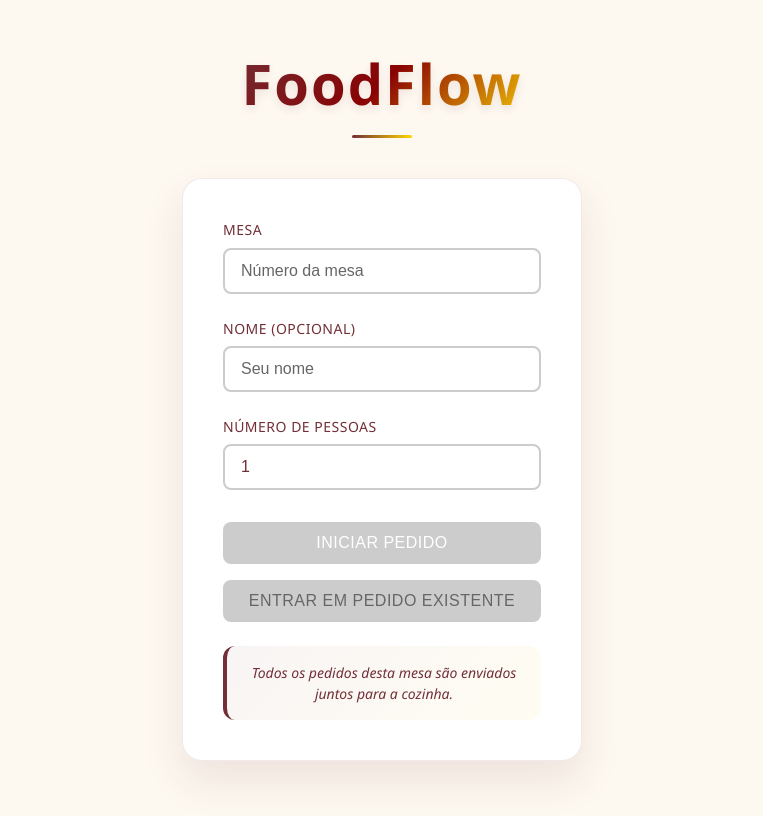
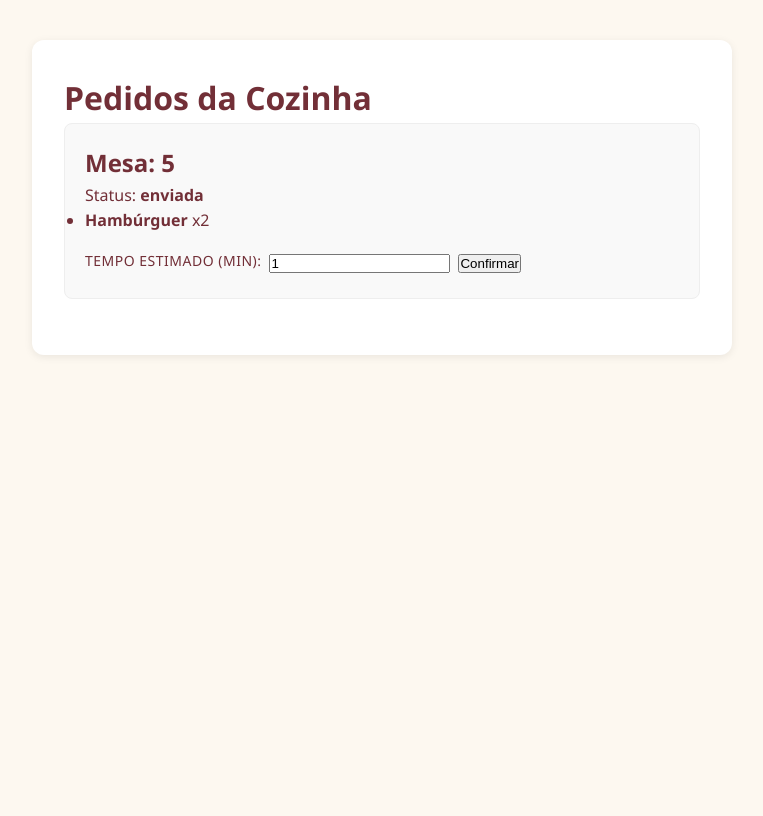
Before and after one commit to vinin2308/foodflow_cardapio, an Angular app: page /cozinha in a window 1280 px wide. Before the commit this address led to /. Shown: the top 816 px of the page, without its empty margins (258-1021 px from the left). Built offline with nearby package versions, Linux system fonts and the light colour scheme.

Commit message:
Inicio da tela da cozinha

```diff
--- a/src/app/app.routes.ts
+++ b/src/app/app.routes.ts
@@ -1,9 +1,11 @@
 import { Routes } from '@angular/router';
 import { HomeComponent } from './home/home';
 import { CardapioComponent } from './cardapio/cardapio';
+import { CozinhaComponent } from './cozinha/cozinha';
 
 export const routes: Routes = [
   { path: '', component: HomeComponent },
   { path: 'cardapio', component: CardapioComponent },
+  {path: 'cozinha', component: CozinhaComponent},
   { path: '**', redirectTo: '' }
 ];
--- /dev/null
+++ b/src/app/cozinha/cozinha.html
@@ -0,0 +1,24 @@
+<div class="cozinha-container">
+  <h1>Pedidos da Cozinha</h1>
+  <div *ngIf="pedidos.length === 0" class="sem-pedidos">
+    Nenhum pedido recebido.
+  </div>
+  <div *ngFor="let pedido of pedidos" class="pedido-card">
+    <h2>Mesa: {{ pedido.mesa }}</h2>
+    <p>Status: <strong>{{ pedido.status }}</strong></p>
+    <ul>
+      <li *ngFor="let item of pedido.itens">
+        <strong>{{ item.item.nome }}</strong> x{{ item.quantidade }}
+        <span *ngIf="item.observacao"> - <em>{{ item.observacao }}</em></span>
+      </li>
+    </ul>
+    <div class="tempo-estimado-section">
+      <label for="tempo-{{pedido.id}}">Tempo estimado (min):</label>
+      <input type="number" id="tempo-{{pedido.id}}" [(ngModel)]="pedido.tempoEstimado" min="1" />
+      <button (click)="confirmarTempo(pedido)">Confirmar</button>
+    </div>
+    <div *ngIf="pedido.tempoEstimadoConfirmado" class="tempo-confirmado">
+      Tempo confirmado: <strong>{{ pedido.tempoEstimado }} min</strong>
+    </div>
+  </div>
+</div>
--- /dev/null
+++ b/src/app/cozinha/cozinha.scss
@@ -0,0 +1,35 @@
+.cozinha-container {
+  max-width: 700px;
+  margin: 40px auto;
+  background: #fff;
+  border-radius: 12px;
+  box-shadow: 0 2px 8px rgba(0,0,0,0.08);
+  padding: 32px;
+}
+
+.pedido-card {
+  border: 1px solid #eee;
+  border-radius: 8px;
+  margin-bottom: 24px;
+  padding: 20px;
+  background: #f9f9f9;
+}
+
+.tempo-estimado-section {
+  margin-top: 16px;
+  display: flex;
+  align-items: center;
+  gap: 8px;
+}
+
+.tempo-confirmado {
+  margin-top: 8px;
+  color: #2e7d32;
+  font-weight: bold;
+}
+
+.sem-pedidos {
+  text-align: center;
+  color: #888;
+  margin: 40px 0;
+}
--- /dev/null
+++ b/src/app/cozinha/cozinha.ts
@@ -0,0 +1,42 @@
+import { Component } from '@angular/core';
+import { CommonModule } from '@angular/common';
+import { Comanda } from '../models/item-cardapio.model';
+import { FormsModule } from '@angular/forms';
+
+@Component({
+  selector: 'app-cozinha',
+  standalone: true,
+  imports: [CommonModule, FormsModule],
+  templateUrl: './cozinha.html',
+  styleUrls: ['./cozinha.scss'],
+})
+export class CozinhaComponent {
+  pedidos: (Comanda & { tempoEstimado?: number; tempoEstimadoConfirmado?: boolean })[] = [];
+
+  constructor() {
+    this.pedidos = [
+      {
+        id: '1',
+        mesa: '5',
+        itens: [
+          {
+            id: 'a',
+            item: { id: 1, nome: 'Hambúrguer', descricao: '', preco: 25, categoria: 'pratos-principais' },
+            quantidade: 2
+          }
+        ],
+        total: 50,
+        status: 'enviada',
+        criadaEm: new Date(),
+        tempoEstimado: 1,
+        tempoEstimadoConfirmado: false
+      }
+    ];
+  }
+
+  confirmarTempo(pedido: any) {
+    if (pedido.tempoEstimado && pedido.tempoEstimado > 0) {
+      pedido.tempoEstimadoConfirmado = true;
+    }
+  }
+}
```
Also changed, not shown: 1 other file (tests, documents, lock files or other folders).
